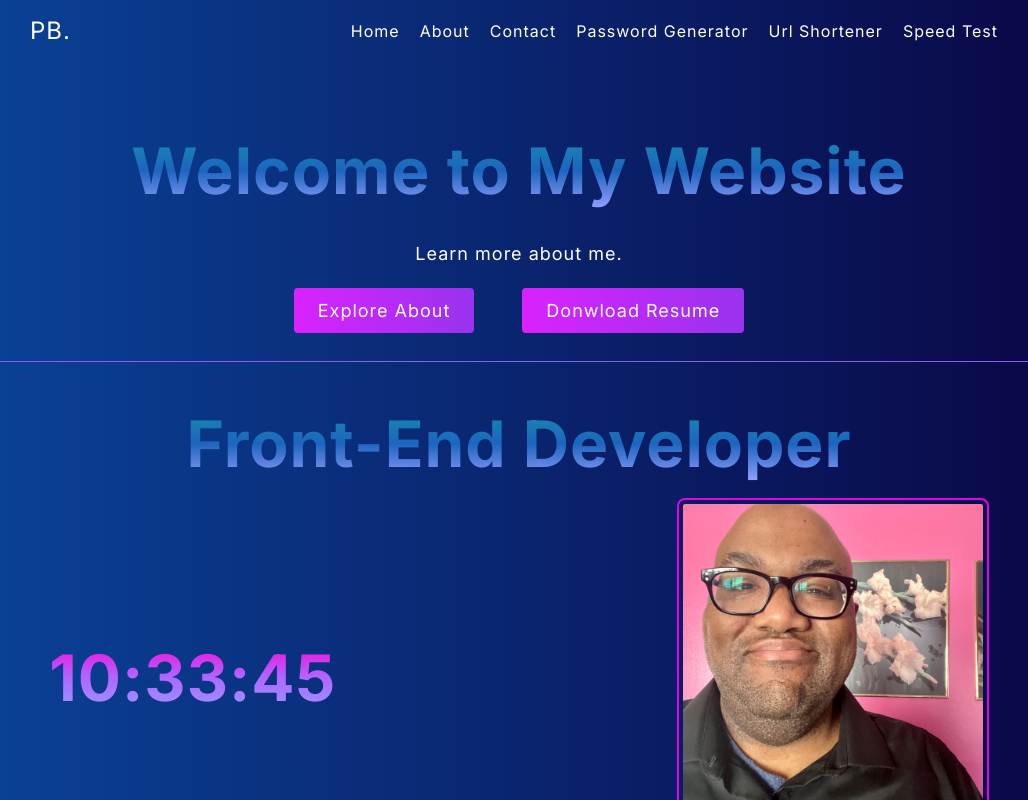
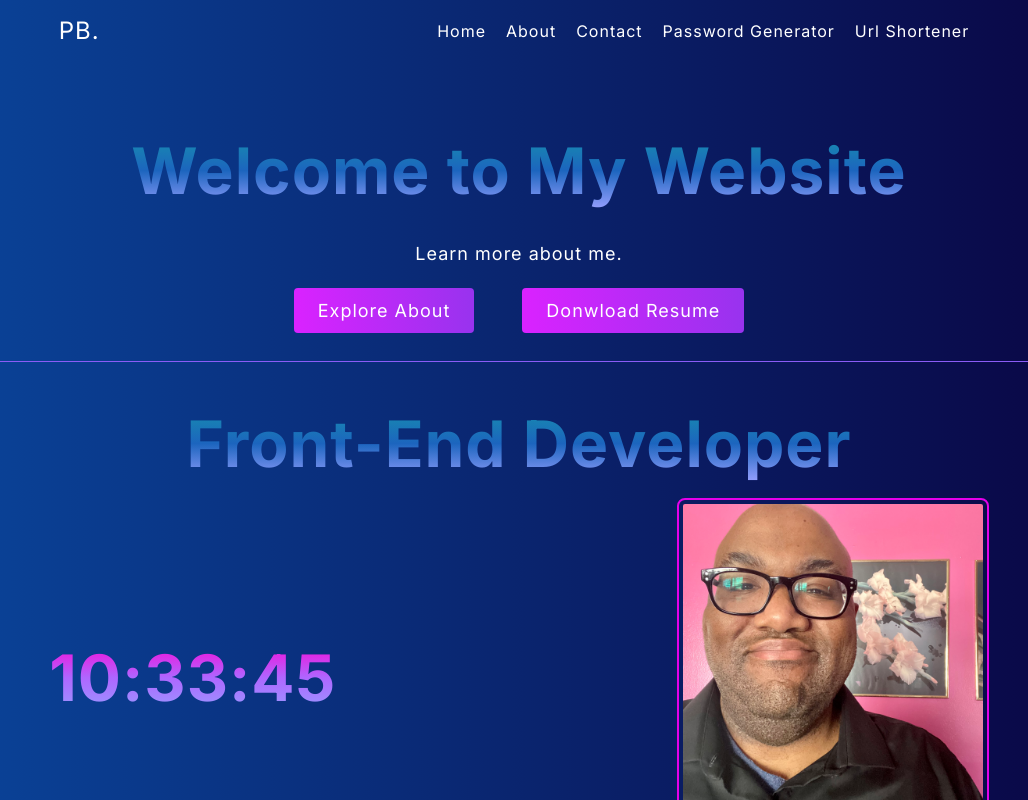
Before and after one commit to gurime/nextportfolio, a Next.js app: page / in a window 1280 px wide. Shown: the whole page, without its empty margins (121-1149 px from the left). Built offline with nearby package versions, Linux system fonts and the light colour scheme; no server answers; the database is empty.

Commit message:
Update Navbar.jsx

```diff
--- a/app/Components/Navbar.jsx
+++ b/app/Components/Navbar.jsx
@@ -14,7 +14,6 @@ return (
 <li><Link href="contact" >Contact</Link></li>
 <li><Link href="password" >Password Generator</Link></li>
 <li><Link href="shortener" >Url Shortener</Link></li>
-<li><Link href="speedtest" >Speed Test</Link></li>
 </ul>
 </nav>
 </>
```
